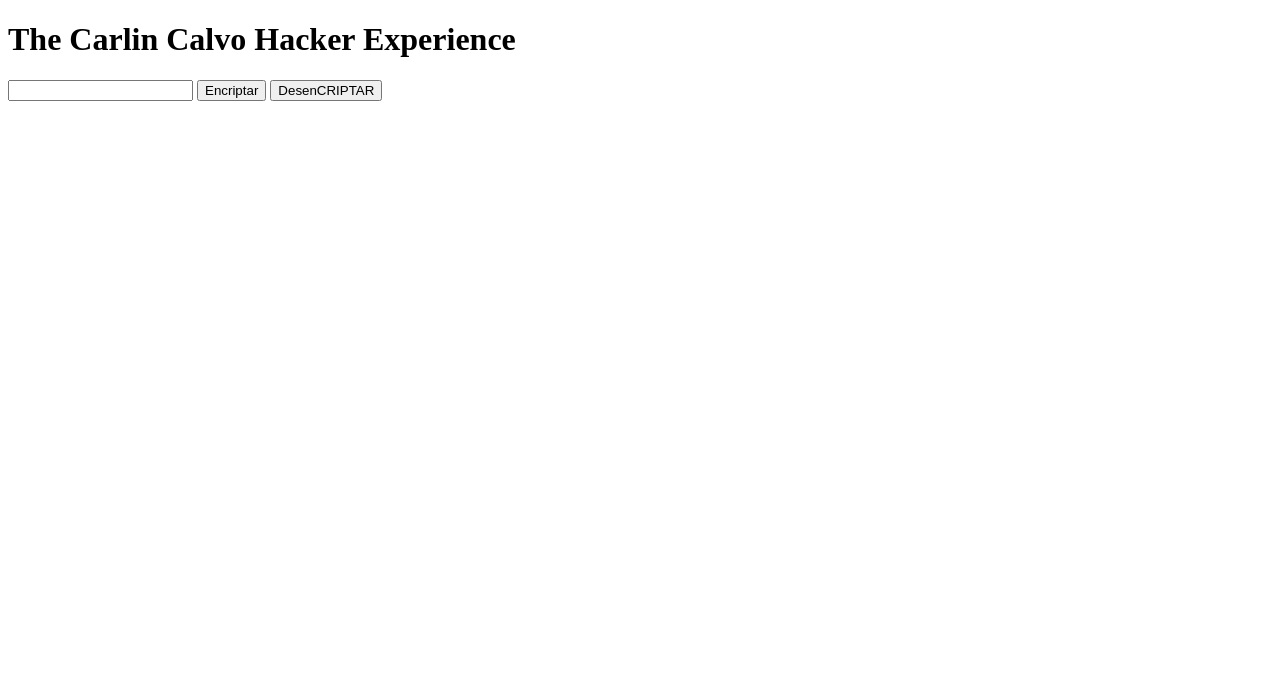
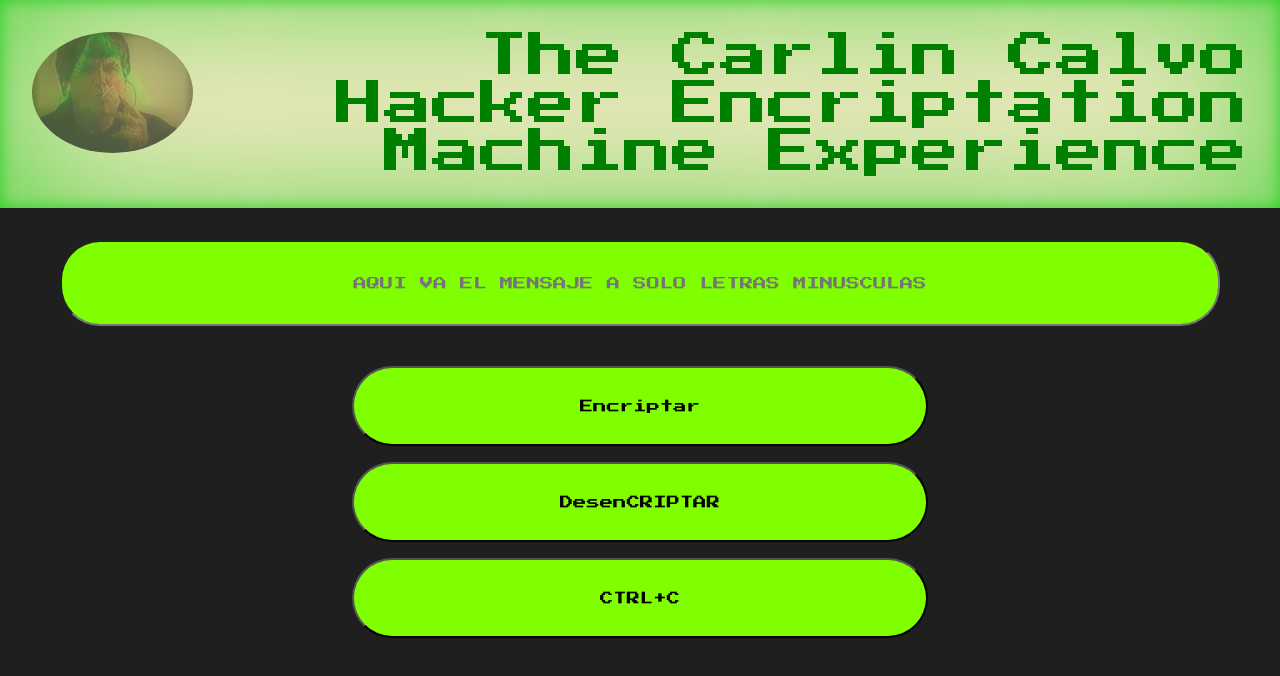
Before and after one commit to FedericoGonzalo/Oracle_challenge_01, a plain HTML site: page index.html in a window 1280 px wide. Both pictures are taken after a click on the button "Encriptar". Drawn offline with Linux system fonts and the light colour scheme.

Commit message:
se realizo algo css+mas boton ctr+c pero le falta la funcion

```diff
--- /dev/null
+++ b/estilo/reset.css
@@ -0,0 +1,48 @@
+/* http://meyerweb.com/eric/tools/css/reset/
+   v2.0 | 20110126
+   License: none (public domain)
+*/
+
+html, body, div, span, applet, object, iframe,
+h1, h2, h3, h4, h5, h6, p, blockquote, pre,
+a, abbr, acronym, address, big, cite, code,
+del, dfn, em, img, ins, kbd, q, s, samp,
+small, strike, strong, sub, sup, tt, var,
+b, u, i, center,
+dl, dt, dd, ol, ul, li,
+fieldset, form, label, legend,
+table, caption, tbody, tfoot, thead, tr, th, td,
+article, aside, canvas, details, embed,
+figure, figcaption, footer, header, hgroup,
+menu, nav, output, ruby, section, summary,
+time, mark, audio, video {
+	margin: 0;
+	padding: 0;
+	border: 0;
+	font-size: 100%;
+	font: inherit;
+	vertical-align: baseline;
+}
+/* HTML5 display-role reset for older browsers */
+article, aside, details, figcaption, figure,
+footer, header, hgroup, menu, nav, section {
+	display: block;
+}
+body {
+	line-height: 1;
+}
+ol, ul {
+	list-style: none;
+}
+blockquote, q {
+	quotes: none;
+}
+blockquote:before, blockquote:after,
+q:before, q:after {
+	content: '';
+	content: none;
+}
+table {
+	border-collapse: collapse;
+	border-spacing: 0;
+}
--- /dev/null
+++ b/estilo/style.css
@@ -0,0 +1,82 @@
+@keyframes cambiarColorBody {
+    0%{background-color: rgb(1, 16, 20);}
+   50% {background-color: rgb(32, 32, 32);}
+   100%{background-color: rgb(12, 12, 12);}
+    }
+body{
+    color:green;
+
+   font-family: 'Press Start 2P';
+   animation-name: cambiarColorBody;
+   animation-duration:15s ;
+
+animation-iteration-count: infinite;
+}
+header{
+    background-color: black;
+    display: inline-flex;
+     box-shadow:
+       inset 0rem 0em 1rem rgba(22, 203, 19, 0.815),
+       inset 0rem 0em 10rem rgba(22, 203, 19, 0.815);
+       transition: 1500ms;
+
+}
+header:hover{
+    background-color: blanchedalmond;
+}
+ img{
+    border-radius:100%;
+ margin: 2rem;
+   display:inline-block;
+   border-color: green;
+   border-width: 2.5rem;
+   opacity: 0.6;
+
+
+}
+
+h1{
+    font-size: 3rem;
+    text-align: right;
+    padding: 2rem;
+    text-shadow: 1rem white;
+}
+
+
+main{
+    margin-top: 2rem ;
+    animation-name: cambiarColorMain;
+    animation-duration:50s ;
+
+animation-iteration-count: infinite;
+}
+
+input{
+    display: block;
+    width: 90%;
+    height: 5rem;
+    margin: auto;
+    font-family: 'Press Start 2P';
+    background-color: chartreuse;
+    border-radius: 2.5rem;
+    text-align: center;
+}
+#botonera{
+    margin-top: 2.5rem;
+}
+button{
+    width: 25%;
+    display: block;
+    margin-top: 5rem;
+    text-align: center;
+    width:45%;
+    height: 5rem;
+    margin: auto;
+    font-family: 'Press Start 2P';
+      background-color: chartreuse;
+    border-radius: 2.5rem;
+    transition: 500ms;
+}
+button:hover{
+    background-color: rgb(46, 74, 18);
+}
--- a/index.html
+++ b/index.html
@@ -6,19 +6,35 @@
     <meta http-equiv="X-UA-Compatible" content="IE=edge">
     <meta name="viewport" content="width=device-width, initial-scale=1.0">
     <title>Document</title>
+    <link rel="stylesheet" type="text/css" href="estilo/reset.css">
+    <link rel="stylesheet" type="text/css" href="estilo/style.css">
+    <link rel="preconnect" href="https://fonts.googleapis.com">
+<link rel="preconnect" href="https://fonts.gstatic.com" crossorigin>
+<link href="https://fonts.googleapis.com/css2?family=Press+Start+2P&display=swap" rel="stylesheet">
 </head>
 
 <body>
     <header>
+
+       <a href=""> <img src="media/elHackerDeLasPampas.jpg" alt="el hacker de las pamapas el unico e irrepetible Carlin F*cking Calvo"></a>
+
         <h1>
-            The Carlin Calvo Hacker Experience
+            The Carlin Calvo Hacker Encriptation Machine Experience
         </h1>
     </header>
 
-            <input />
-            <button id="botonEncriptar">Encriptar</button>
-            <button id="botonDesencriptar">DesenCRIPTAR</button>
+           <main>
+            <input placeholder="AQUI VA EL MENSAJE A SOLO LETRAS MINUSCULAS" />
+            <div id="botonera">
+                <button id="botonEncriptar">Encriptar</button>
+                <br>
+                <button id="botonDesencriptar">DesenCRIPTAR</button>
+                <br>
+                <button id="botonCopiar">CTRL+C</button>
+            </div>
 
+
+           </main>
     <script src="script.js"></script>
 </body>
 
--- a/script.js
+++ b/script.js
@@ -1,84 +1,89 @@
-function encriptador(){
+function encriptador() {
 
     // var mensaje=prompt("Escriba su mensaje, solo letras minusculas sin numeros ni caracteres");
-      var mensaje=document.querySelector("input").value;
-      alert("su mensaje a encriptar es: "+mensaje );
-      alert("Largo de mensaje "+mensaje.length );
+    var mensaje = document.querySelector("input").value;
+    // alert("su mensaje a encriptar es: "+mensaje );
+    //alert("Largo de mensaje "+mensaje.length );
 
 
-      for(var i=0;i<mensaje.length;i++){
-              if(mensaje.charAt(i)=="a"){
-                alert("A "+ mensaje.charAt(i) );
-                respuestaEncrp=  respuestaEncrp+("ai");
+    for (var i = 0; i < mensaje.length; i++) {
+        if (mensaje.charAt(i) == "a") {
+            //    alert("A "+ mensaje.charAt(i) );
+            respuestaEncrp = respuestaEncrp + ("ai");
         }
-         else if(mensaje.charAt(i)=="e"){
-             alert("E "+ mensaje.charAt(i) );
-             respuestaEncrp=  respuestaEncrp+("enter")}
-         else if(mensaje.charAt(i)=="i"){
-             alert("I "+ mensaje.charAt(i) );
-             respuestaEncrp=  respuestaEncrp+("imes")}
-         else if(mensaje.charAt(i)=="o"){
-             alert("O "+ mensaje.charAt(i) );
-             respuestaEncrp=  respuestaEncrp+("ober")}
-         else if(mensaje.charAt(i)=="u"){
-             alert("U "+ mensaje.charAt(i) );
-             respuestaEncrp=  respuestaEncrp+("ufat")}
-         else ( respuestaEncrp= respuestaEncrp+(mensaje.charAt(i)));
+        else if (mensaje.charAt(i) == "e") {
+            //   alert("E "+ mensaje.charAt(i) );
+            respuestaEncrp = respuestaEncrp + ("enter")
+        }
+        else if (mensaje.charAt(i) == "i") {
+            //  alert("I "+ mensaje.charAt(i) );
+            respuestaEncrp = respuestaEncrp + ("imes")
+        }
+        else if (mensaje.charAt(i) == "o") {
+            //  alert("O "+ mensaje.charAt(i) );
+            respuestaEncrp = respuestaEncrp + ("ober")
+        }
+        else if (mensaje.charAt(i) == "u") {
+            // alert("U "+ mensaje.charAt(i) );
+            respuestaEncrp = respuestaEncrp + ("ufat")
+        }
+        else (respuestaEncrp = respuestaEncrp + (mensaje.charAt(i)));
 
 
     }
 
-        alert( respuestaEncrp);
-         return  respuestaEncrp;
+    alert(respuestaEncrp);
+
 
 }
-      function decencriptador(){
+function decencriptador() {
 
-        var mensaje=document.querySelector("input").value;
-        alert("su mensaje a encriptar es: "+mensaje );
-        alert("Largo de mensaje "+mensaje.length );
+    var mensaje = document.querySelector("input").value;
+    alert("su mensaje a encriptar es: " + mensaje);
+    alert("Largo de mensaje " + mensaje.length);
 
 
-        for(var i=0;i<mensaje.length;i++){
-                if(mensaje.charAt(i)=="a"){
-                  alert("A "+ mensaje.charAt(i) );
-                  respuestaDecencrp=  respuestaDecencrp+("a");
+    for (var i = 0; i < mensaje.length; i++) {
+        if (mensaje.charAt(i) == "a") {
+            //  alert("A "+ mensaje.charAt(i) );
+            respuestaDecencrp = respuestaDecencrp + ("a");
             i++;
         }
-           else if(mensaje.charAt(i)=="e"){
-               alert("E "+ mensaje.charAt(i) );
-               respuestaDecencrp=  respuestaDecencrp+("e");
-                  i=i+4;
+        else if (mensaje.charAt(i) == "e") {
+            //  alert("E "+ mensaje.charAt(i) );
+            respuestaDecencrp = respuestaDecencrp + ("e");
+            i = i + 4;
         }
-           else if(mensaje.charAt(i)=="i"){
-               alert("I "+ mensaje.charAt(i) );
-               respuestaDecencrp=  respuestaDecencrp+("i");
-            i=i+3;}
-           else if(mensaje.charAt(i)=="o"){
-               alert("O "+ mensaje.charAt(i) );
-               respuestaDecencrp=  respuestaDecencrp+("o");
-               i=i+3;
+        else if (mensaje.charAt(i) == "i") {
+            //  alert("I "+ mensaje.charAt(i) );
+            respuestaDecencrp = respuestaDecencrp + ("i");
+            i = i + 3;
         }
-           else if(mensaje.charAt(i)=="u"){
-               alert("U "+ mensaje.charAt(i) );
-               respuestaDecencrp=  respuestaDecencrp+("u");
-               i=i+3;
+        else if (mensaje.charAt(i) == "o") {
+            //  alert("O "+ mensaje.charAt(i) );
+            respuestaDecencrp = respuestaDecencrp + ("o");
+            i = i + 3;
         }
-           else ( respuestaDecencrp= respuestaDecencrp+(mensaje.charAt(i)));
+        else if (mensaje.charAt(i) == "u") {
+            //  alert("U "+ mensaje.charAt(i) );
+            respuestaDecencrp = respuestaDecencrp + ("u");
+            i = i + 3;
+        }
+        else (respuestaDecencrp = respuestaDecencrp + (mensaje.charAt(i)));
 
 
     }
 
-          alert( respuestaDecencrp)
-           return  respuestaDecencrp;
+    alert(respuestaDecencrp)
+
 
 
 }
 
 
-  var respuestaEncrp="";
-  var respuestaDecencrp="";
-var encriptar =document.getElementById("botonEncriptar");
-encriptar.onclick=encriptador;
-var decencriptar =document.getElementById("botonDesencriptar");
-decencriptar.onclick= decencriptador;
+var respuestaEncrp = "";
+var respuestaDecencrp = "";
+var encriptar = document.getElementById("botonEncriptar");
+encriptar.onclick = encriptador;
+var decencriptar = document.getElementById("botonDesencriptar");
+decencriptar.onclick = decencriptador;
```
Also changed, not shown: media/elHackerDeLasPampas.jpg (added), stile.css (deleted). Lines whose indentation alone changed are shown as unchanged.
